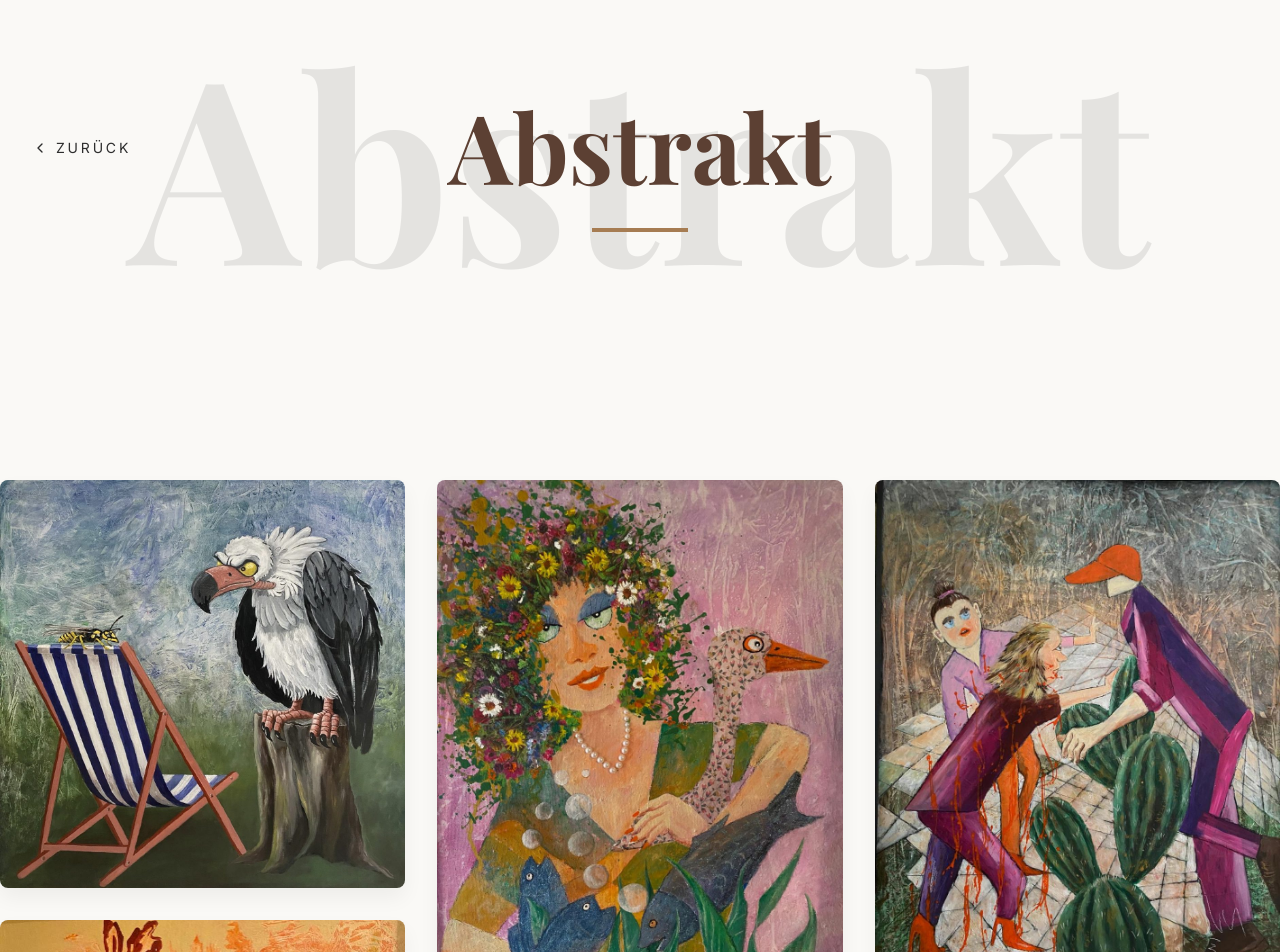
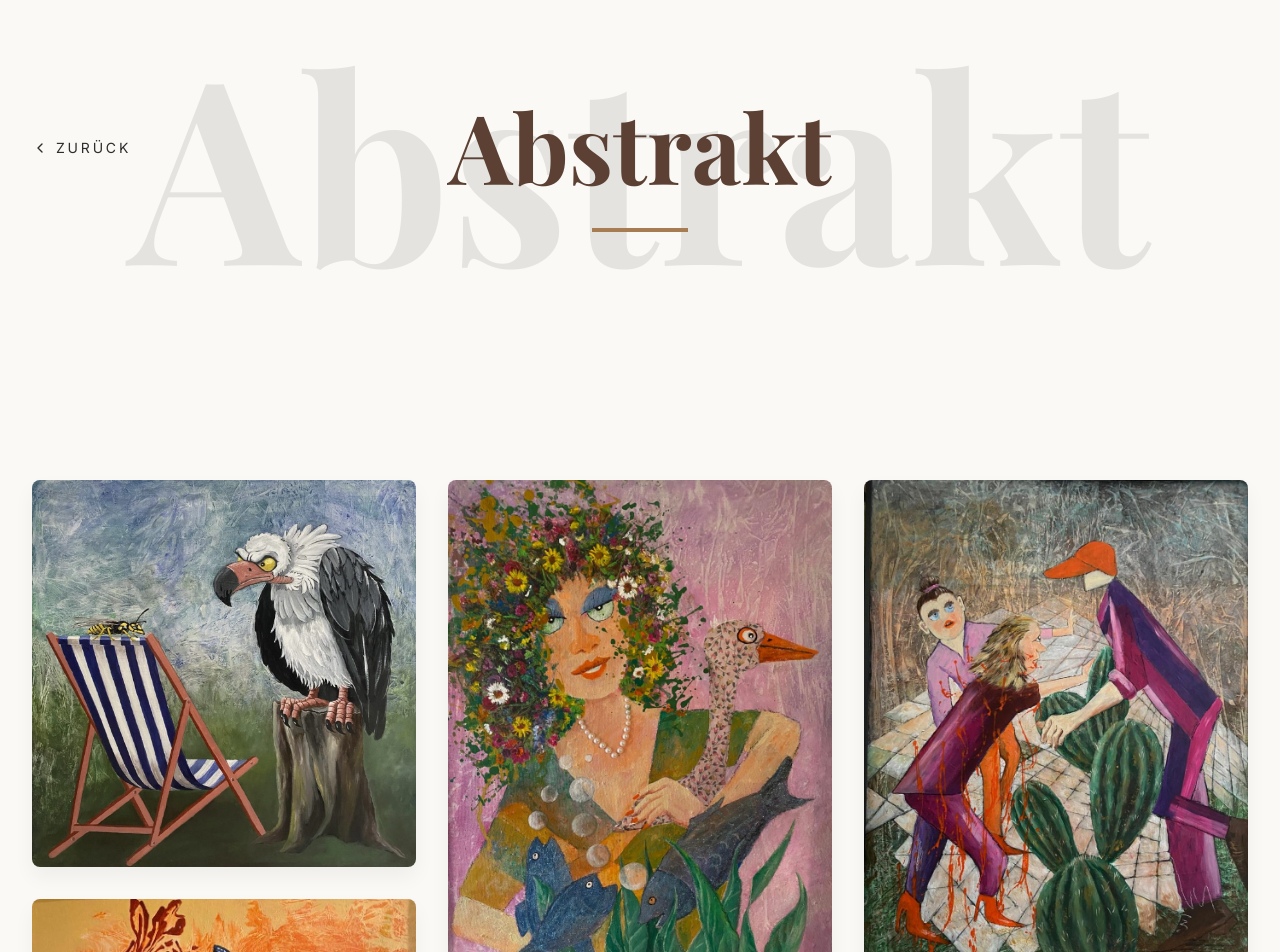
Before and after one commit to christjunior96/ec-gallery, a Next.js app: page /Abstrakt in a window 1280 px wide. Shown: the top 952 px of the page. Built offline with nearby package versions, Linux system fonts and the light colour scheme; a web font is replaced by a local one.

Commit message:
Add some padding

```diff
--- a/src/app/[category]/CategoryPage.module.css
+++ b/src/app/[category]/CategoryPage.module.css
@@ -8,7 +8,7 @@
 .gallery {
   column-count: 3;
   column-gap: 2rem;
-  padding: 2rem 0;
+  padding: 2rem;
 }
 
 .masonryItem {
```
